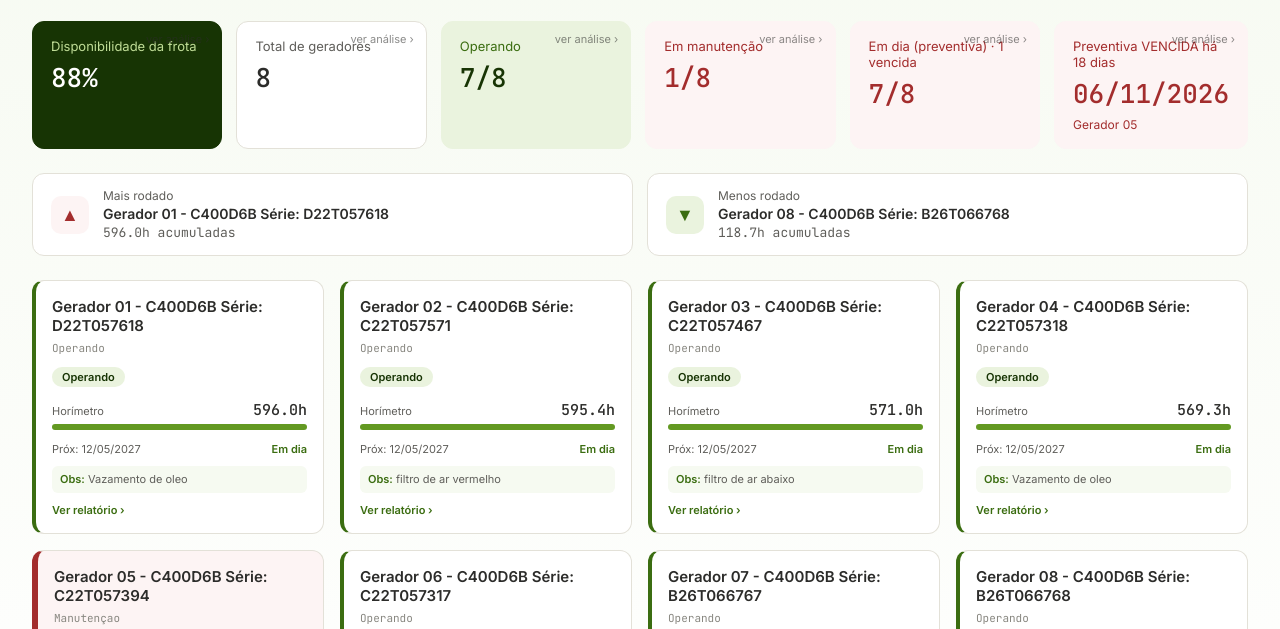
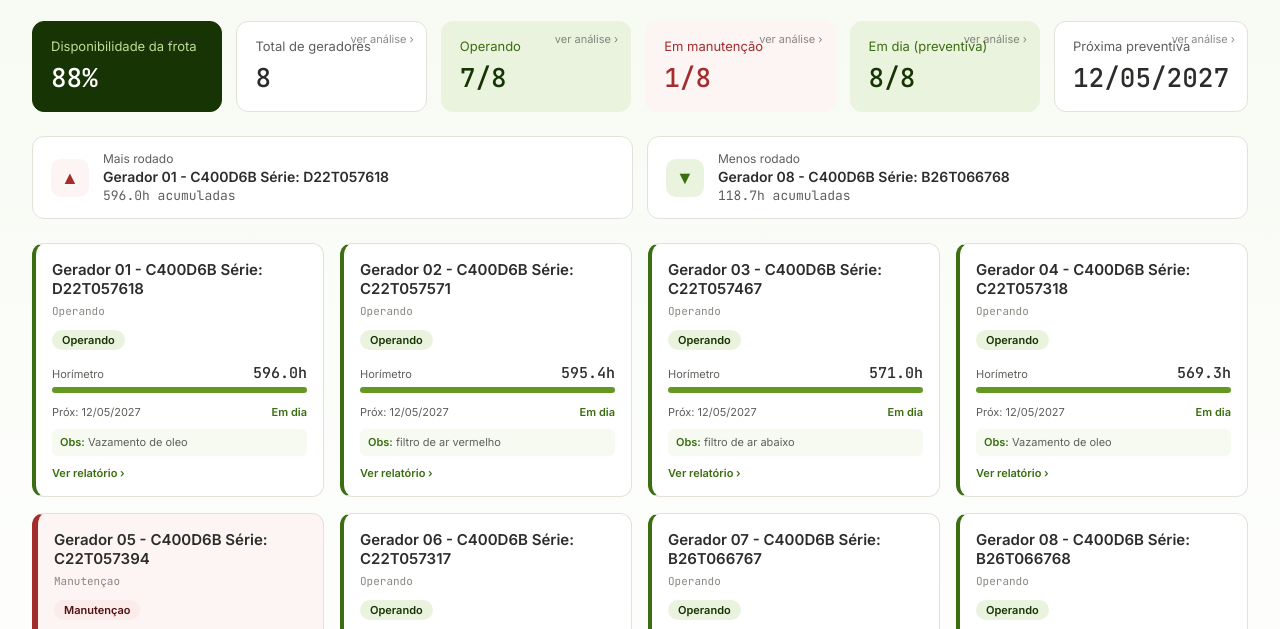
Before and after one commit to Geanfer10/Gerador, a plain HTML site: page geradores.html in a window 1280 px wide. Shown: the part 137-766 px from the top of the page. Drawn offline with Linux system fonts and the light colour scheme.

Commit message:
Gerador em manutenção/desativado não entra no alerta de preventiva vencida
Co-Authored-By: Claude Sonnet 5.5 <noreply@anthropic.com>
Claude-Session: https://claude.ai/code/session_01THzZ8aouYjG8yBcG6Uy9Ra

```diff
--- a/geradores.html
+++ b/geradores.html
@@ -587,11 +587,17 @@
       return dias > 0 ? dias : 0;
     }
 
+    // Gerador desativado / em manutencao nao entra no alerta de preventiva vencida
+    function diasVencidaG(g) {
+      if (emManutencao(g.status_operacional)) return 0;
+      return diasVencida(g.proxima_preventiva);
+    }
+
     function textoDias(n) { return n === 1 ? "1 dia" : n + " dias"; }
 
     // Status da preventiva: data vencida tem prioridade sobre o "Status" digitado no Monday
     function statusPreventiva(g) {
-      if (diasVencida(g.proxima_preventiva) > 0) return "critico";
+      if (diasVencidaG(g) > 0) return "critico";
       return classificarStatus(g.status);
     }
 
@@ -695,7 +701,7 @@
     function analisarConformidade(g) {
       const motivos = [];
       if (emManutencao(g.status_operacional)) motivos.push("Em manutenção (" + (g.status_operacional || "") + ")");
-      const dv = diasVencida(g.proxima_preventiva);
+      const dv = diasVencidaG(g);
       if (dv > 0) motivos.push("Preventiva vencida em " + formatarData(g.proxima_preventiva) + " (há " + textoDias(dv) + ")");
       else if (classificarStatus(g.status) === "critico") motivos.push("Preventiva: " + (g.status || "atrasada"));
       const insp = g.inspecao;
@@ -738,7 +744,7 @@
       }
       return `
         <div class="item-analise ${an.conforme ? "" : "nok"}">
-          <div class="linha"><span>${esc(g.equipamento)}</span><span class="extra">${esc(g.status_operacional || "—")} · ${diasVencida(g.proxima_preventiva) > 0 ? "🔴 Vencida" : esc(g.status || "—")}${extra ? " · " + esc(extra) : ""}</span></div>
+          <div class="linha"><span>${esc(g.equipamento)}</span><span class="extra">${esc(g.status_operacional || "—")} · ${diasVencidaG(g) > 0 ? "🔴 Vencida" : esc(g.status || "—")}${extra ? " · " + esc(extra) : ""}</span></div>
           ${an.motivos.length ? `<div class="motivos">${an.motivos.map(esc).join(" · ")}</div>` : ""}
           ${obs}
           ${inspHtml}
@@ -802,7 +808,7 @@
           Última preventiva: <strong>${esc(formatarData(g.ultima_preventiva))}</strong> ·
           Próxima: <strong>${esc(formatarData(g.proxima_preventiva))}</strong> ·
           Último teste: <strong>${esc(formatarData(g.ultimo_teste))}</strong> ·
-          Preventiva: <strong>${diasVencida(g.proxima_preventiva) > 0 ? "VENCIDA há " + textoDias(diasVencida(g.proxima_preventiva)) : esc(g.status || "—")}</strong>
+          Preventiva: <strong>${diasVencidaG(g) > 0 ? "VENCIDA há " + textoDias(diasVencidaG(g)) : esc(g.status || "—")}</strong>
           ${g.observacoes && g.observacoes.trim() ? `<br><strong>Obs:</strong> ${esc(g.observacoes)}` : ""}
         </div></div>`;
 
@@ -901,14 +907,15 @@
       const operando = geradores.filter(g => (g.status_operacional || "").toLowerCase().includes("operando")).length;
       const emManutTotal = geradores.filter(g => emManutencao(g.status_operacional)).length;
       const emDia = geradores.filter(g => statusPreventiva(g) === "ok").length;
-      const vencidas = geradores.filter(g => diasVencida(g.proxima_preventiva) > 0).length;
+      const vencidas = geradores.filter(g => diasVencidaG(g) > 0).length;
       const disponibilidade = total > 0 ? Math.round((operando / total) * 100) : 0;
       const proximas = geradores
+        .filter(g => !emManutencao(g.status_operacional))
         .map(g => g.proxima_preventiva)
         .filter(Boolean)
         .sort();
       const proximaGeral = proximas.length ? proximas[0] : "—";
-      const nomesVencidos = geradores.filter(g => diasVencida(g.proxima_preventiva) > 0)
+      const nomesVencidos = geradores.filter(g => diasVencidaG(g) > 0)
         .map(g => (g.equipamento || "").split(" - ")[0]).join(", ");
 
       ultimosGeradores = geradores;
@@ -954,7 +961,7 @@
       geradores.forEach(g => {
         const emManut = emManutencao(g.status_operacional);
         const statusPrev = statusPreventiva(g);
-        const venc = diasVencida(g.proxima_preventiva);
+        const venc = diasVencidaG(g);
         const classe = emManut ? "critico" : statusPrev;
         const pct = g.horimetro != null ? Math.min(100, Math.round((g.horimetro / HORIMETRO_MAXIMO) * 100)) : 0;
         const textoStatus = venc > 0 ? "Vencida há " + textoDias(venc) : (statusPrev === "ok" ? "Em dia" : (statusPrev === "alerta" ? "Atenção" : "Atrasado"));
```
